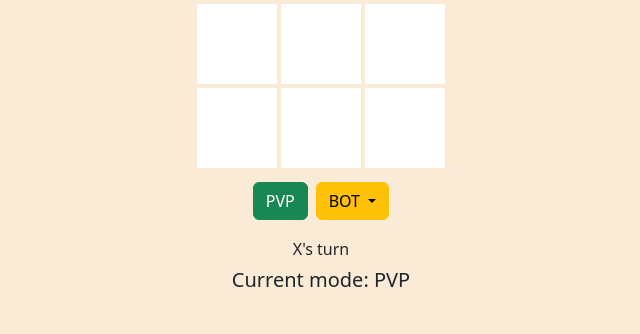
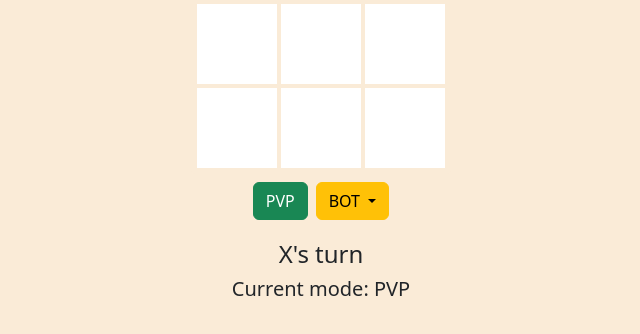
Before and after one commit to roiceee/TicTacToe, a plain HTML site: page index.html in a window 1280 px wide. Shown: the part 296-630 px from the top of the page, without its empty margins (319-959 px from the left). Drawn offline with nearby package versions, Linux system fonts and the light colour scheme.

Commit message:
change turn indicator size

```diff
--- a/style.css
+++ b/style.css
@@ -5,7 +5,7 @@
     font-family: 'Noto Sans', sans-serif, 'Lucida Sans', 'Lucida Sans Regular', 'Lucida Grande', 'Lucida Sans Unicode', Geneva, Verdana, sans-serif;
     --clr-red: #cb534f;
     --clr-blue: #4faed9;
-    --clr-yellow: #eac400;
+    --clr-yellow: #d7b300;
     --clr-green: #8BF27A;
     --clr-orange: #f7c162;
 }
@@ -85,3 +85,7 @@ button {
 .game-mode::before{
     content: "Current mode: "
 }
+
+h6 {
+    font-size: 24px;
+}
```
